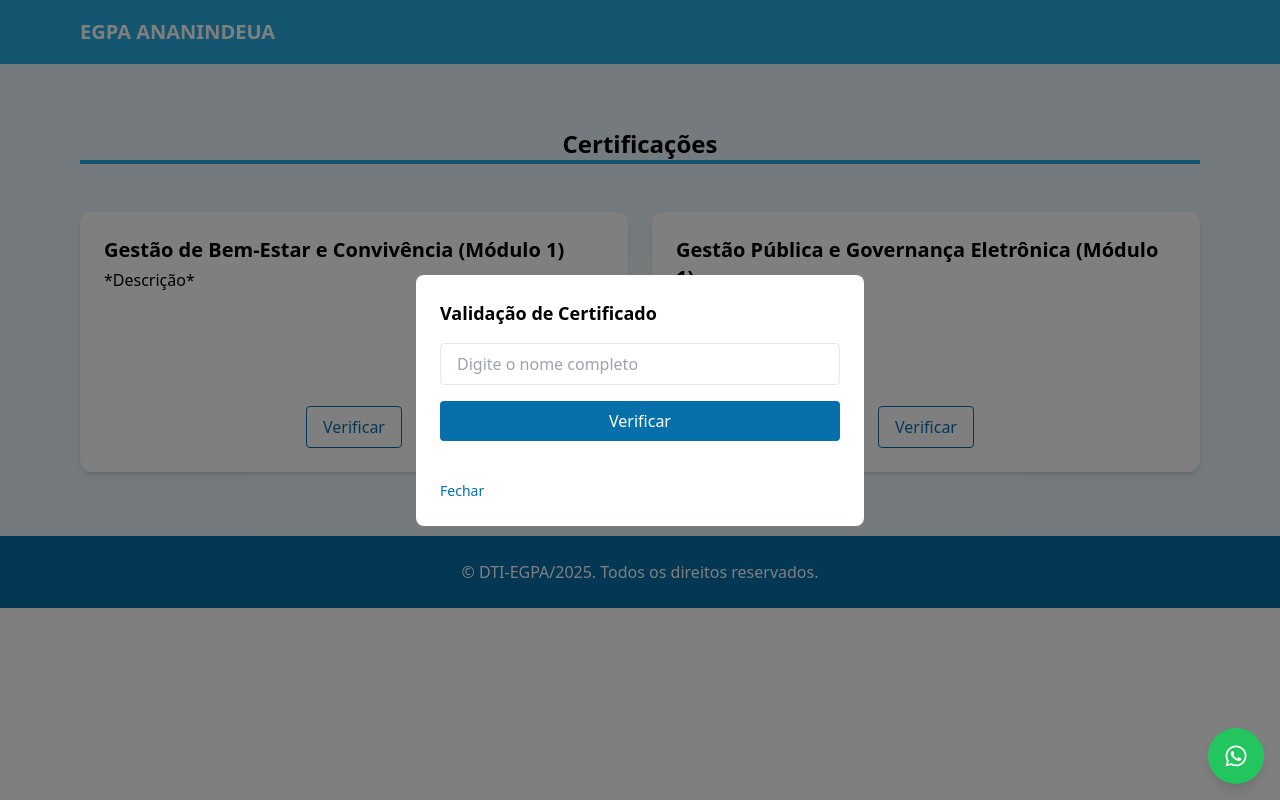
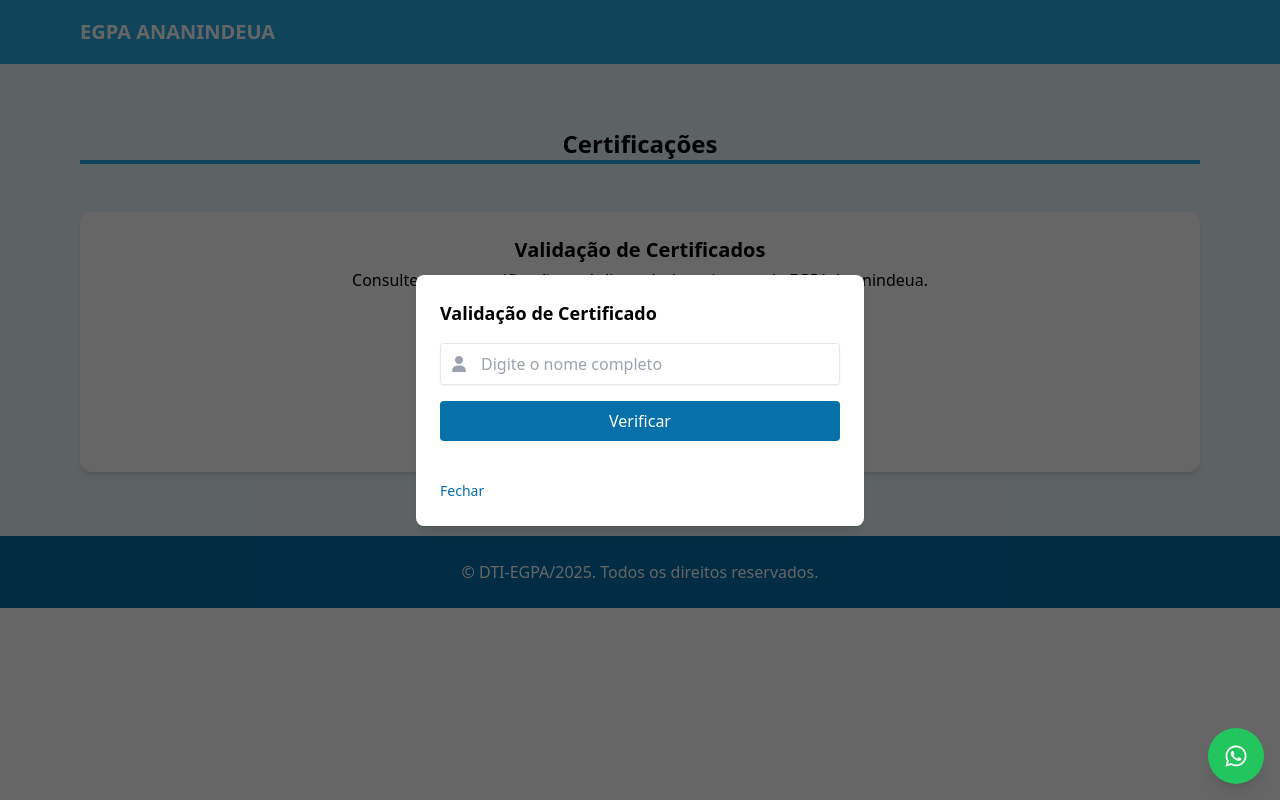
Before and after one commit to dtiegpa/validador-de-certificados, a plain HTML site: page index.html in a window 1280 px wide. Both pictures are taken after a click on the button "Verificar". Drawn offline with nearby package versions, Linux system fonts and the light colour scheme.

Commit message:
Update index.html

```diff
--- a/index.html
+++ b/index.html
@@ -21,32 +21,45 @@
     </style>
     <script>
       function abrirModal() {
-        document.getElementById('modal').classList.remove('hidden');
+        const modal = document.getElementById('modal');
+        modal.classList.remove('hidden');
+        setTimeout(() => modal.classList.add('opacity-100'), 10);
         document.getElementById('resultado').innerHTML = '';
         document.getElementById('nomeInput').value = '';
       }
 
       function fecharModal() {
-        document.getElementById('modal').classList.add('hidden');
+        const modal = document.getElementById('modal');
+        modal.classList.remove('opacity-100');
+        setTimeout(() => modal.classList.add('hidden'), 300);
       }
+
+      document.addEventListener('keydown', function(e) {
+        if (e.key === "Escape") fecharModal();
+      });
+
+      document.addEventListener('click', function(e) {
+        const modal = document.getElementById('modal');
+        if (e.target.id === 'modal') fecharModal();
+      });
 
       async function buscarCertificado() {
         const nome = document.getElementById('nomeInput').value.trim();
         const resultado = document.getElementById('resultado');
 
         if (!nome) {
-          resultado.innerText = 'Por favor, insira um nome.';
+          resultado.innerHTML = '<p class="text-red-600 flex items-center gap-2"><i class="fas fa-times-circle"></i> Por favor, insira um nome.</p>';
           return;
         }
 
-        resultado.innerText = 'Procurando certificação...';
+        resultado.innerHTML = '<div class="flex items-center gap-2 text-blue-600"><svg class="animate-spin h-5 w-5 text-blue-600" xmlns="http://www.w3.org/2000/svg" fill="none" viewBox="0 0 24 24"><circle class="opacity-25" cx="12" cy="12" r="10" stroke="currentColor" stroke-width="4"></circle><path class="opacity-75" fill="currentColor" d="M4 12a8 8 0 018-8v8z"></path></svg> Procurando certificação...</div>';
 
         try {
           const response = await fetch(`https://script.google.com/macros/s/AKfycbwmBhhUuHn7Lnuic4kSSzBVcnynZMB3zEamcN7Hr2bgca2zPpPO_Jtfcia89uFyUREsEQ/exec?nome=${encodeURIComponent(nome)}`);
           const data = await response.json();
 
           if (!data || data.length === 0) {
-            resultado.innerText = 'Não foi encontrado nenhuma certificação válida com esse nome!';
+            resultado.innerHTML = '<p class="text-yellow-600 flex items-center gap-2"><i class="fas fa-exclamation-circle"></i> Nenhuma certificação foi encontrada com esse nome. Verifique se você digitou o nome completo corretamente.</p>';
           } else {
             resultado.innerHTML = data.map(item => `
               <div class="mb-4 border-b pb-2">
@@ -57,7 +70,7 @@
             `).join('');
           }
         } catch (error) {
-          resultado.innerText = 'Erro ao buscar certificado. Tente novamente mais tarde.';
+          resultado.innerHTML = '<p class="text-red-600 flex items-center gap-2"><i class="fas fa-times-circle"></i> Erro ao buscar certificado. Tente novamente mais tarde.</p>';
         }
       }
     </script>
@@ -76,31 +89,17 @@
         <h2 class="text-2xl font-bold border-b-4 border-[color:var(--azul-secundario)] text-black mb-12 text-center">
           Certificações
         </h2>
-        <div class="grid grid-cols-1 md:grid-cols-2 gap-6">
-          <!-- Card 1 -->
+        <div class="grid grid-cols-1 md:grid-cols-1 gap-6">
+          <!-- Card Único -->
           <div class="bg-white rounded-xl shadow-md p-6 flex flex-col justify-between h-full min-h-[260px] relative">
-            <div>
-              <h3 class="text-xl font-semibold mb-1">Gestão de Bem-Estar e Convivência (Módulo 1)</h3>
-              <p>*Descrição*</p>
+            <div class="text-center">
+              <h3 class="text-xl font-semibold mb-1">Validação de Certificados</h3>
+              <p>Consulte se sua certificação está disponível no sistema da EGPA Ananindeua.</p>
             </div>
             <div class="flex justify-center mt-6">
               <button onclick="abrirModal()"
-                class="border border-[color:var(--azul-principal)] text-[color:var(--azul-principal)] px-4 py-2 rounded hover:bg-[color:var(--azul-claro)] w-fit">
-                Verificar
-              </button>
-            </div>
-          </div>
-
-          <!-- Card 2 -->
-          <div class="bg-white rounded-xl shadow-md p-6 flex flex-col justify-between h-full min-h-[260px] relative">
-            <div>
-              <h3 class="text-xl font-semibold mb-1">Gestão Pública e Governança Eletrônica (Módulo 1)</h3>
-              <p class="mb-2">*Descrição*</p>
-            </div>
-            <div class="flex justify-center mt-6">
-              <button onclick="abrirModal()"
-                class="border border-[color:var(--azul-principal)] text-[color:var(--azul-principal)] px-4 py-2 rounded hover:bg-[color:var(--azul-claro)] w-fit">
-                Verificar
+                class="flex items-center gap-2 border border-[color:var(--azul-principal)] text-[color:var(--azul-principal)] px-6 py-2 rounded shadow hover:bg-[color:var(--azul-claro)] transition">
+                <i class="fas fa-search"></i> Verificar
               </button>
             </div>
           </div>
@@ -109,13 +108,18 @@
     </section>
 
     <!-- Modal -->
-    <div id="modal" class="fixed inset-0 flex items-center justify-center bg-black bg-opacity-50 z-50 hidden">
-      <div class="bg-white p-6 rounded-lg max-w-md w-full">
+    <div id="modal" class="fixed inset-0 flex items-center justify-center bg-black bg-opacity-60 z-50 hidden opacity-0 transition-opacity duration-300">
+      <div class="bg-white p-6 rounded-lg max-w-md w-full shadow-lg">
         <h3 class="text-lg font-semibold mb-4">Validação de Certificado</h3>
-        <input id="nomeInput" type="text" placeholder="Digite o nome completo"
-          class="w-full border px-4 py-2 rounded mb-4" />
+        <div class="relative mb-4">
+          <span class="absolute inset-y-0 left-0 pl-3 flex items-center text-gray-400">
+            <i class="fas fa-user"></i>
+          </span>
+          <input id="nomeInput" type="text" placeholder="Digite o nome completo"
+            class="w-full border pl-10 pr-4 py-2 rounded focus:outline-none focus:ring-2 focus:ring-[color:var(--azul-principal)] shadow-sm" />
+        </div>
         <button onclick="buscarCertificado()"
-          class="bg-[color:var(--azul-principal)] text-white px-4 py-2 rounded w-full hover:bg-[color:var(--azul-hover)]">
+          class="bg-[color:var(--azul-principal)] text-white px-4 py-2 rounded w-full hover:bg-[color:var(--azul-hover)] transition">
           Verificar
         </button>
         <div id="resultado" class="mt-4 text-sm"></div>
```
